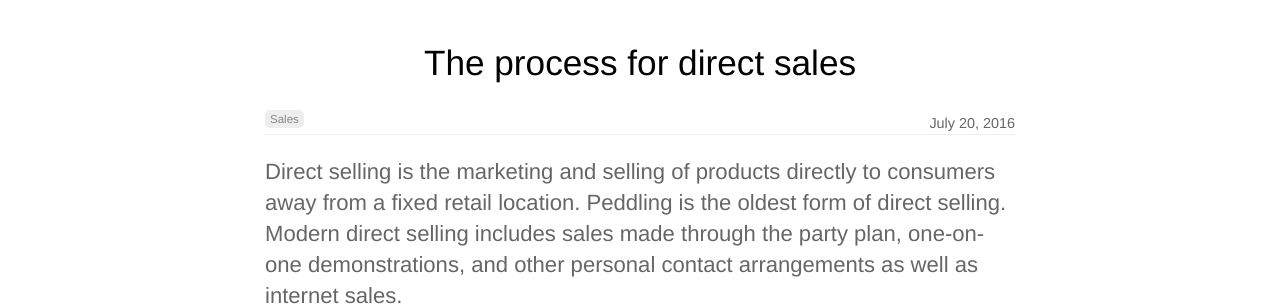
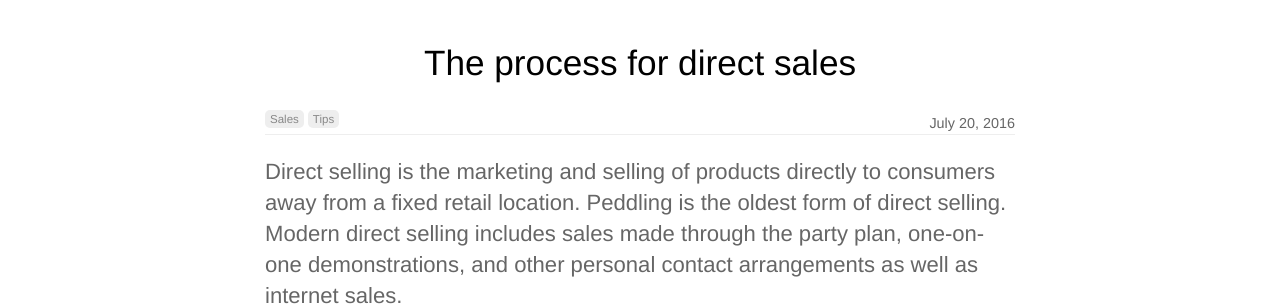
Before and after one commit to rycoll/Git-Sync-Test, a Jekyll site: the page built from _posts/2016-07-20-the-process-for-direct-sales.md, in a window 1280 px wide and 900 px high. Shown: the part 131-437 px from the top of the window. Built offline with Jekyll 4.4.1, drawn with Linux system fonts in a browser that asks for light colours.

Commit message:
Updated 1 file via CloudCannon.

```diff
--- a/_posts/2016-07-20-the-process-for-direct-sales.md
+++ b/_posts/2016-07-20-the-process-for-direct-sales.md
@@ -1,18 +1,18 @@
 ---
-date: 2016-07-20
+date: 2016-07-20 00:00:00
 title: The process for direct sales
 categories:
   - sales
+  - tips
 author_staff_member: anna
 ---
-
 Direct selling is the marketing and selling of products directly to consumers away from a fixed retail location. Peddling is the oldest form of direct selling. Modern direct selling includes sales made through the party plan, one-on-one demonstrations, and other personal contact arrangements as well as internet sales.
 
 ![Checkmate](https://source.unsplash.com/random/1500x1145)
 
 ## Textbook definition
 
-A textbook definition is: "The direct personal presentation, demonstration, and sale of products and services to consumers, usually in their homes or at their jobs."
+A textbook definition is: “The direct personal presentation, demonstration, and sale of products and services to consumers, usually in their homes or at their jobs.”
 
 ## How effective is direct selling?
 
@@ -22,11 +22,11 @@
 
 According to the WFDSA, consumers benefit from direct selling because of the convenience and service it provides, including personal demonstration and explanation of products, home delivery, and generous satisfaction guarantees. In contrast to franchising, the cost for an individual to start an independent direct selling business is typically very low with little or no required inventory or other cash commitments to begin.
 
-Most direct selling associations around the world require their members to abide by a code of conduct towards a fair partnership both with customers and salesmen...
+Most direct selling associations around the world require their members to abide by a code of conduct towards a fair partnership both with customers and salesmen…
 
 Most national direct selling associations are represented in the World Federation of Direct Selling Associations (WFDSA).
 
-## How's it different to marketing?
+## How’s it different to marketing?
 
 Direct selling is distinct from direct marketing because it is about individual sales agents reaching and dealing directly with clients. Direct marketing is about business organizations seeking a relationship with their customers without going through an agent/consultant or retail outlet.
 
```
